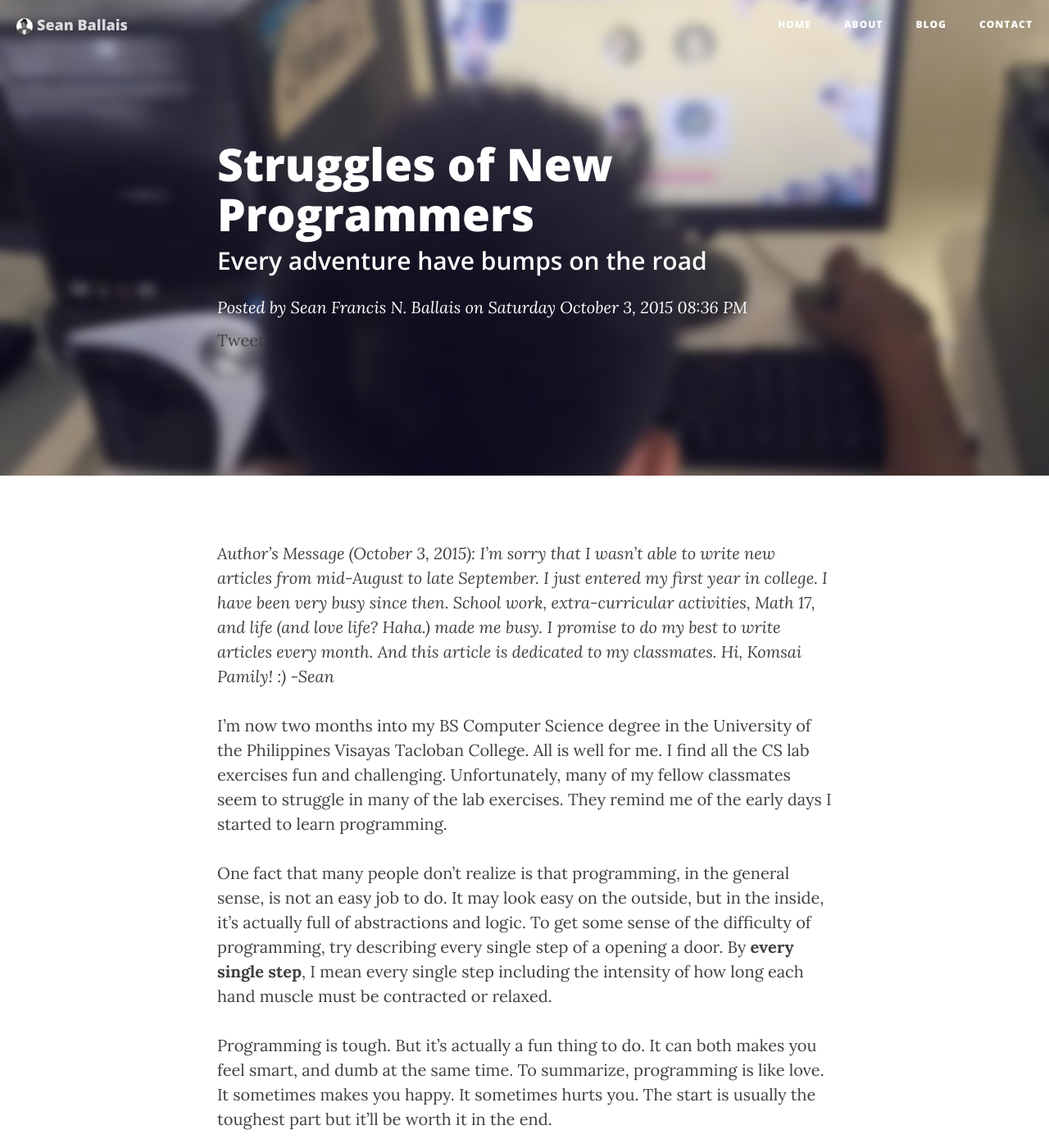
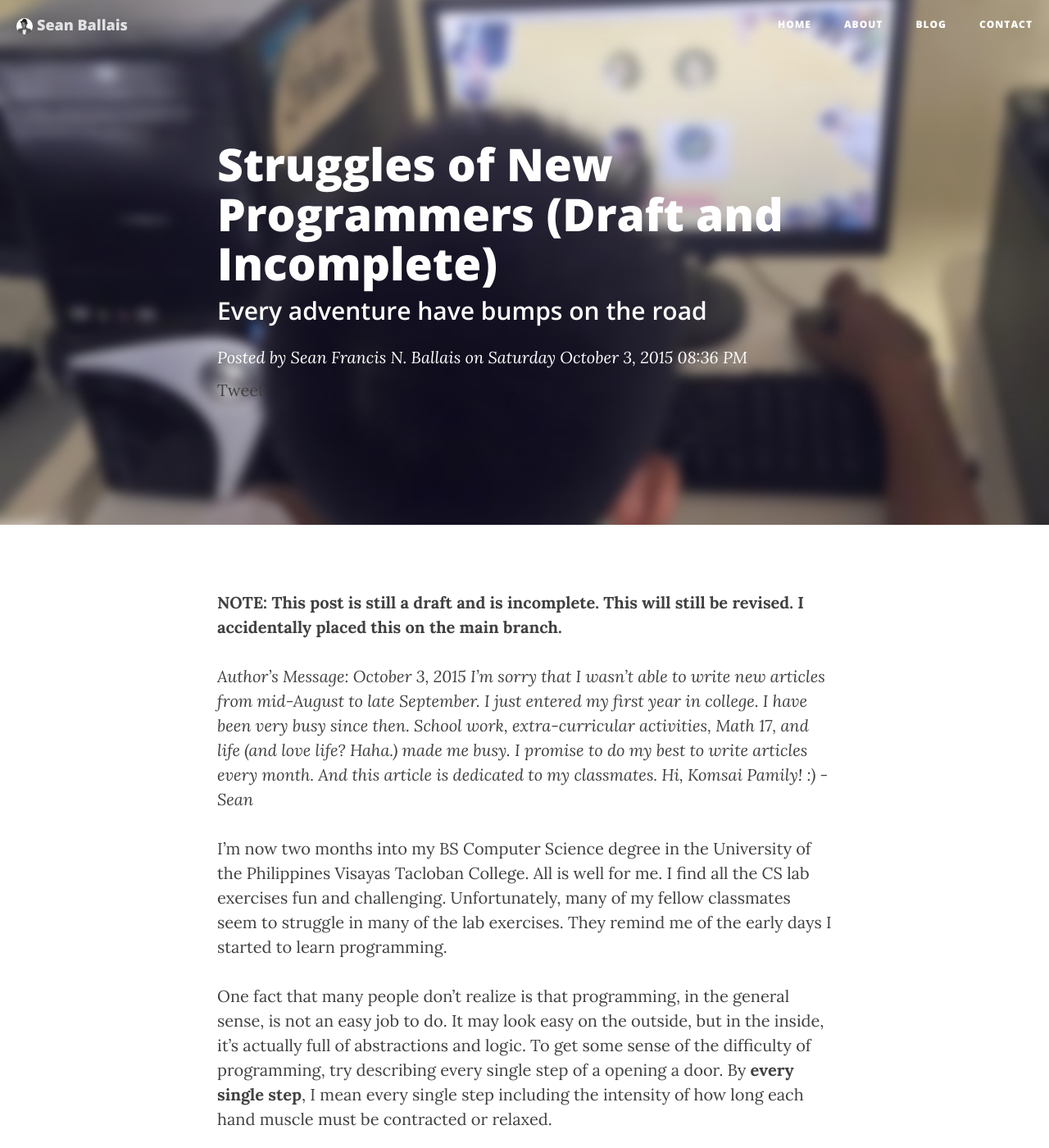
Before and after one commit to seanballais/seanballais.github.io, a Jekyll site: the page built from _posts/2015-10-03-struggles-of-new-programmers.md, in a window 1280 px wide and 1400 px high. Shown: the whole window at 82% size. Built offline with Jekyll 4.4.1, drawn with Linux system fonts in a browser that asks for light colours; nearby versions of some CDN libraries; comment, search, counter and statistics services are not loaded.

Commit message:
Updated the latest draft post so far, and fixed the bug where the list doesn't appear in the Blog page.

```diff
--- a/_posts/2015-10-03-struggles-of-new-programmers.md
+++ b/_posts/2015-10-03-struggles-of-new-programmers.md
@@ -1,17 +1,20 @@
 ---
 layout:     post
-title:      "Struggles of New Programmers"
+title:      "Struggles of New Programmers (Draft and Incomplete)"
 subtitle:   "Every adventure have bumps on the road"
 date:       2015-10-03 20:36
 author:     "Sean Francis N. Ballais"
 permalink:  /blog/struggles-of-new-programmers/
 header-img: "img/posts/5-lessons-learned-from-developing-a-school-election-system/header.jpg"
 comments: true
-draft: true
 description: "I'm now two months into my BS Computer Science degree in the University of the Philippines Visayas Tacloban College. All is well for me. I find all the CS lab exercises fun and challenging. Unfortunately, many of my fellow classmates seem to struggle in many of the lab exercises. They remind me of the early days I started to learn programming."
 ---
 
-*Author's Message (October 3, 2015): I'm sorry that I wasn't able to write new articles from mid-August to late September. I just entered my first year in college. I have been very busy since then. School work, extra-curricular activities, Math 17, and life (and love life? Haha.) made me busy. I promise to do my best to write articles every month. And this article is dedicated to my classmates. Hi, Komsai Pamily! :) -Sean*
+**NOTE: This post is still a draft and is incomplete. This will still be revised. I accidentally placed this on the main branch.**
+
+*Author's Message:
+October 3, 2015
+I'm sorry that I wasn't able to write new articles from mid-August to late September. I just entered my first year in college. I have been very busy since then. School work, extra-curricular activities, Math 17, and life (and love life? Haha.) made me busy. I promise to do my best to write articles every month. And this article is dedicated to my classmates. Hi, Komsai Pamily! :) -Sean*
 
 I'm now two months into my BS Computer Science degree in the University of the Philippines Visayas Tacloban College. All is well for me. I find all the CS lab exercises fun and challenging. Unfortunately, many of my fellow classmates seem to struggle in many of the lab exercises. They remind me of the early days I started to learn programming.
 
--- a/index.html
+++ b/index.html
@@ -9,7 +9,7 @@ header-img: "img/home-bg.jpg"
     <a href="{{ post.url | prepend: site.baseurl }}">
         <h2 class="post-title">            {{ post.title }}
         </h2>
-        {% if post.subtitle and post.draft == false %}
+        {% if post.subtitle %}
         <h3 class="post-subtitle">
             {{ post.subtitle }}
         </h3>
```
Also changed, not shown: blog.md (+1 -3 lines).
